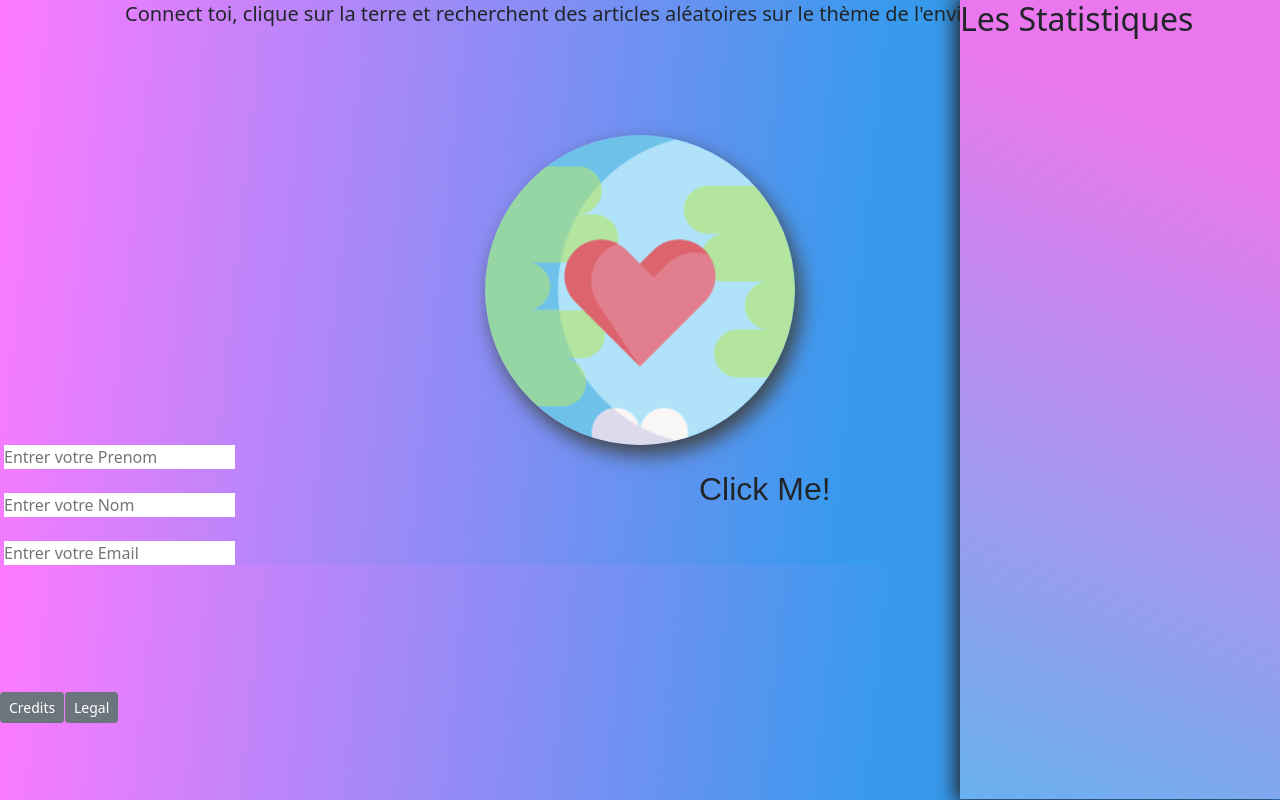
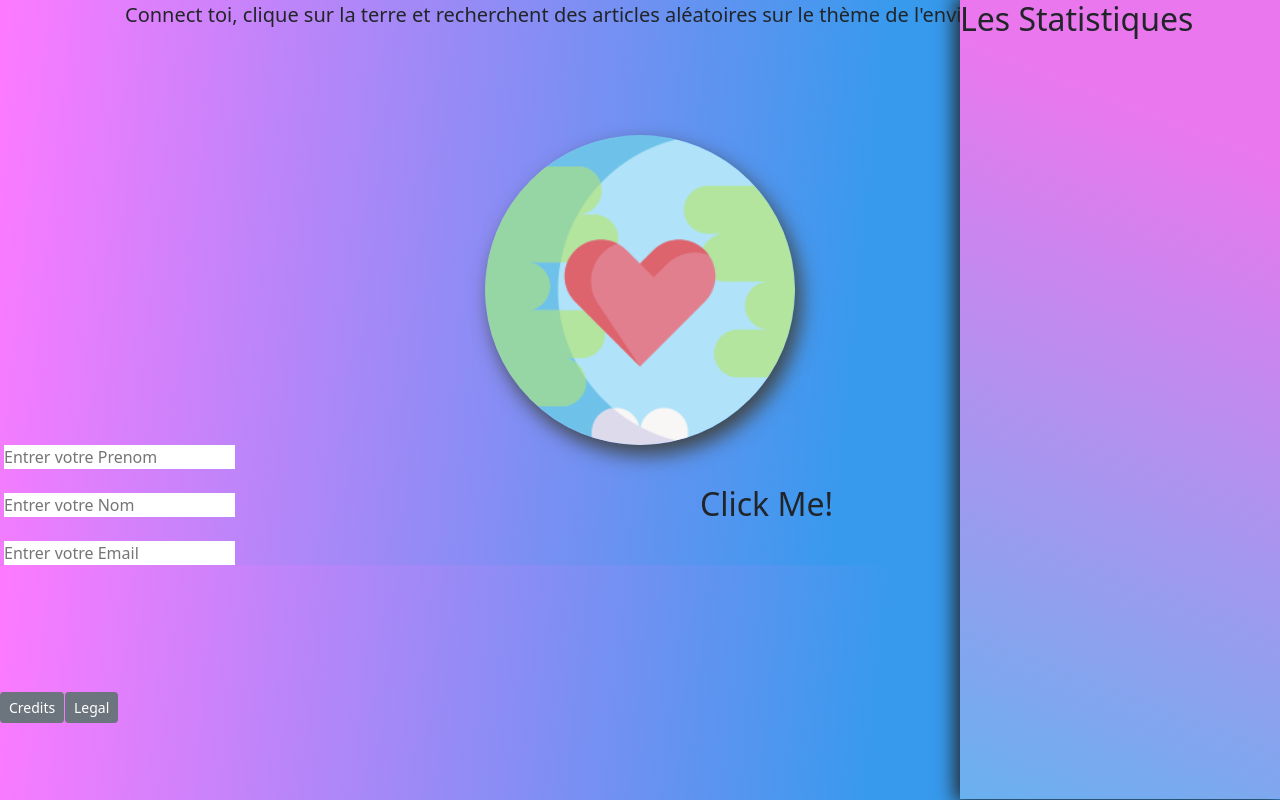
Before and after one commit to FHP769/FHP769, a plain HTML site: page index.html in a window 1280 px wide. Drawn offline with nearby package versions, Linux system fonts and the light colour scheme.

Commit message:
More CSS (I hate CSS)

```diff
--- a/css/mini.css
+++ b/css/mini.css
@@ -19,15 +19,6 @@ body {
 	border:0;
 }
 
-#clickMe{
-
-  font-family: Arial, Helvetica, sans-serif;
-  position: absolute;
-  margin-top: 25px;
-  margin-left: 699px;
-  z-index: 5;
-
-}
 
 .randonButton {
   display: block;
--- a/index.html
+++ b/index.html
@@ -30,11 +30,11 @@
       />
     </div>
 
-    <div style="top: 2px; margin-left: 125px; position: absolute;">
+    <div style="top: 3px; margin-left: 125px; position: absolute;">
       <h5>Connect toi, clique sur la terre et recherchent des articles aléatoires sur le thème de l'environnement</h5>
     </div>
 
-    <div id="clickMe">
+    <div style="top: 485px; margin-left: 700px; position: absolute;">
     <h2>Click Me!</h2>
     </div>
     <!--Les informations perssonnels-->
```
